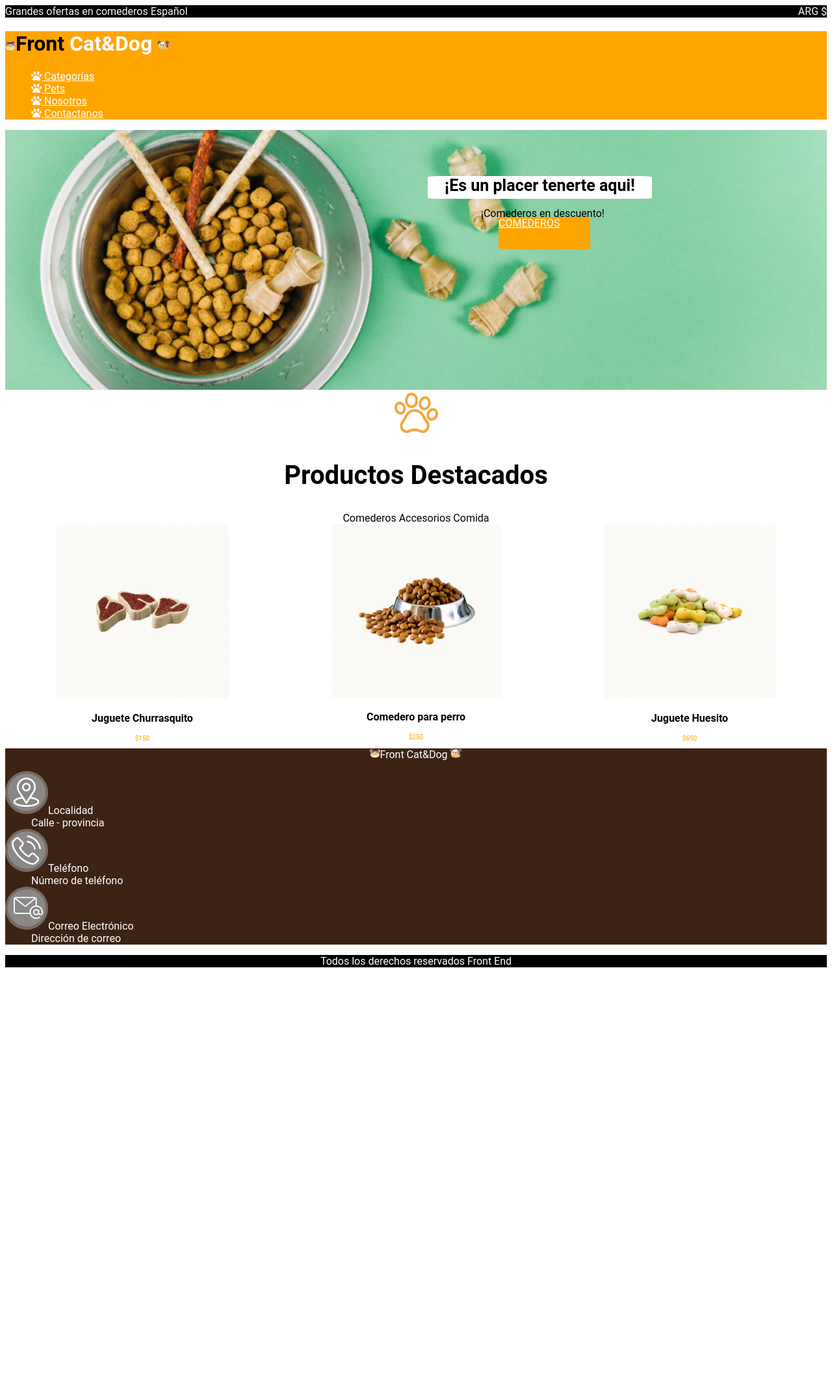
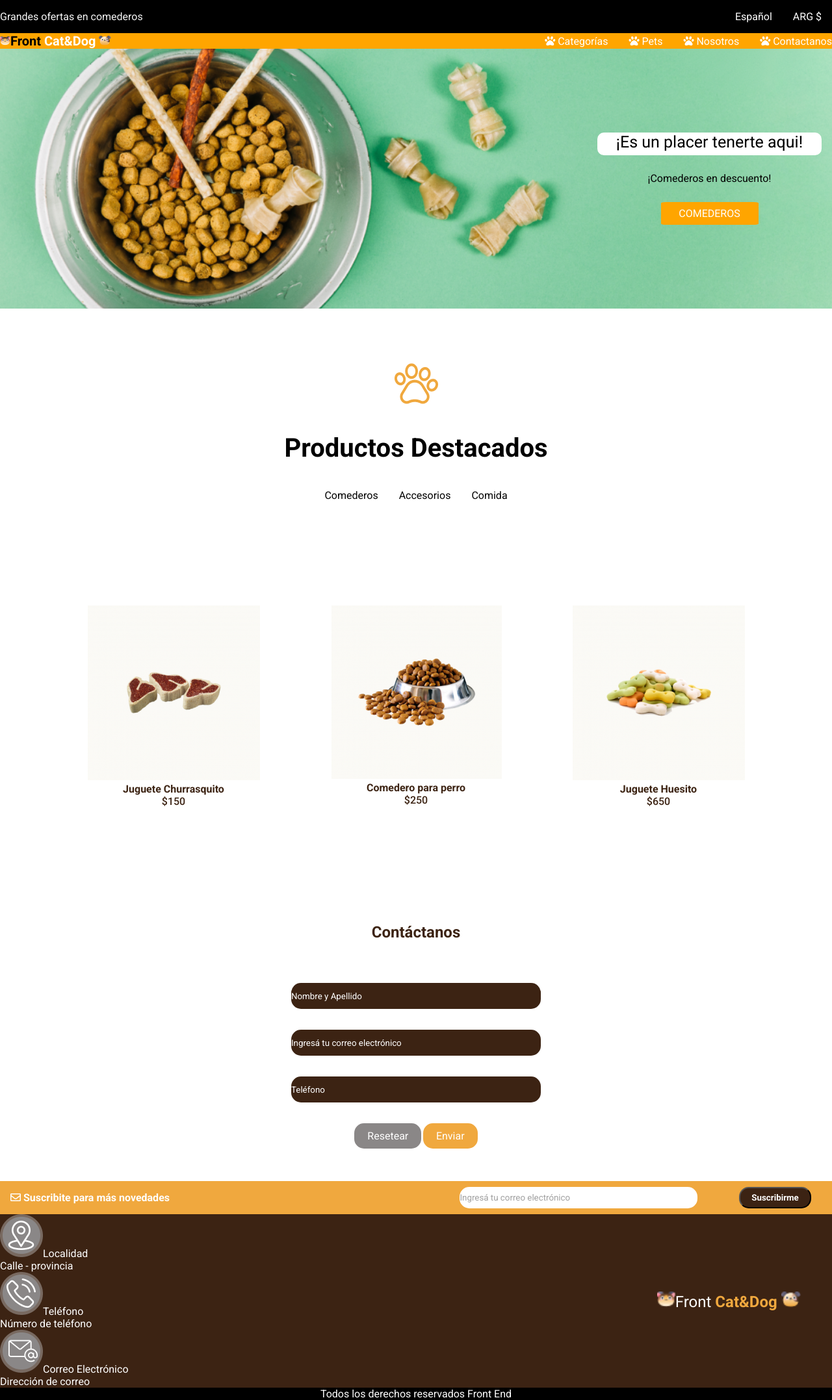
Before and after one commit to milagrosabdala/proyectopetshop, a plain HTML site: page index.html in a window 1280 px wide. Shown: the whole page at 65% size. Before the commit the page ends 1505 px from the top, so only its background shows below. Drawn offline with Linux system fonts and the light colour scheme.

Commit message:
PETSHOP ACTUALIZADO 11-7

```diff
--- /dev/null
+++ b/CSS/base.css
@@ -0,0 +1,58 @@
+.d-flex {
+	display: flex;
+}
+
+.flex-column {flex-direction: column;}
+
+.d-flex-rowreverse {
+	flex-direction: row-reverse;
+}
+
+.justify-center {
+	justify-content: center;
+}
+
+.justify-evenly {
+	justify-content: space-evenly;
+}
+
+.justify-between {
+	justify-content: space-between;
+}
+
+.space-around {
+	justify-content: space-around;
+}
+
+.align-items-center {
+	align-items: center;
+}
+
+.container {
+	max-width: 1200px;
+	margin: auto;
+}
+
+.bg-white {
+	background: white;
+}
+
+.bg-black {
+	background: black;
+}
+
+.blanco {
+	color: white;
+}
+
+.text-center {
+	text-align: center;
+}
+
+.m-20 {
+	margin: 20px;
+}
+
+.text-center {
+	text-align: center;
+}
--- a/CSS/estilos.css
+++ b/CSS/estilos.css
@@ -1,85 +1,298 @@
+@import url("https://fonts.googleapis.com/css2?family=Roboto:wght@100;400;500;700&display=swap");
 
-<style>
-@import url('https://fonts.googleapis.com/css2?family=Roboto:wght@100&display=swap');
-</style>
-
-
+@import url(/CSS/base.css);
 
 /*HEADER*/
 
-*{font-family: 'Roboto', sans-serif;}
+* {
+	font-family: "Roboto", sans-serif;
+	padding: 0;
+	margin: 0;
+	box-sizing: border-box;
+}
 
+a {
+	color: white;
+	text-decoration: none;
+}
 
-h1 {color:black}
-.topheader{color: whitesmoke; background-color: black; background-size: contain;}
-.divlogo {background-color: orange;}
+h1 {
+	font-size: 20px;
+	font-weight: 700px;
+	color: black;
+}
+.topheader {
+	color: whitesmoke;
+	background-color: black;
+	display: flex;
+	background-size: contain;
+}
 
-.hero
-{
+.desplegabletopheader li {
+	padding: 1em;
+}
+.divlogo {
+	background-color: orange;
+}
+
+.barranavegacion {
+	gap: 2em;
+}
+
+.linksnavegacion a:hover {
+	font-weight: 700;
+	font-size: 2em;
+}
+
+/*---HERO---*/
+.hero {
 	background-color: aliceblue;
-  background-image: url('../img/BOWL.png');
+	background-image: url("../img/BOWL.png");
 	background-repeat: no-repeat;
 	background-position: center;
 	background-size: cover;
 	height: 400px;
+	flex-direction: column;
+	justify-content: space-around;
+	align-items: flex-end;
+}
+.contenedorhero {
+	display: flex;
+	flex-direction: column;
+	justify-content: space-around;
+	align-items: center;
+	position: relative;
+	height: 50%;
+	padding: 1em;
+}
+.perroygato {
+	color: white;
 }
 
-.perroygato {color: white;}
-
-
 .esunplacer {
-  color: black ;
+	color: black;
 	font-family: Roboto, sans-serif;
-  font-style: normal;
-  font-weight: bold;
+	font-weight: 400;
 	font-size: 25px;
 	text-align: center;
-  background-color: white; position: absolute;
+	background-color: white;
 	width: 345px;
 	height: 35px;
-  left: 658px;
-  top: 246px;
-  border-radius:  5%;}
 
-.comederosendescuento { position: absolute;
+	border-radius: 10px;
+}
+
+.comederosendescuento {
 	width: 300px;
 	height: 19px;
 	left: 740px;
 	top: 303px;
+}
+
+.linkcomederos {
+	text-align: center;
+	padding: 0.5em;
+	background-color: orange;
+	font-size: 1em;
+	font-weight: 400;
+	border-radius: 5%;
+	width: 150px;
+}
+
+.linkcomederos a:hover {
+	font-family: Verdana, Geneva, Tahoma, sans-serif;
+	font-weight: 900;
+}
+
+/*BODY*/
+
+.bannercentral {
+	display: flex;
+	flex-direction: column;
+	justify-content: space-between;
+	align-content: space-between;
+	align-items: center;
+	padding: 10vh;
+}
+
+h2 {
+	font-family: "Roboto", sans-serif;
+	font-weight: bold;
+	font-size: 40px;
+	padding: 1em;
+}
+
+.seleccion {
+	display: flex;
+	align-items: center;
+	align-content: space-between;
+	gap: 2em;
+}
+
+.cards {
+	display: flex;
+	align-content: space-between;
+	justify-content: space-around;
+	padding: 10vh;
+}
+
+
+.cards p {
+	color: #3c2313;
+	text-align: center;
+	font-size: 1em;
+	font-weight: 500;
+}
+.precio {
+	text-align: center;
+	font-size: 1em;
+}
+
+/*FORMULARIO PRINCIPAL*/
+
+.formularioprincipal {
+	width: 100vw;
+	margin-bottom: 10px;
+	display: flex;
+	flex-direction: column;
+	justify-content: center;
+	align-items: center;
+	margin: 0 auto;
+	padding: 50px;
+}
+
+.formularioprincipal h2 {
+	color: #3c2313;
+	font-size: 1.5em;
+	padding: 2em;
+}
+
+.formulario {
+	width: 30vw;
+
+	display: flex;
+	flex-direction: column;
+	gap: 1em;
+}
+
+.formulario input {
+	height: 3em;
+	color: white;
+	background-color: #3c2313;
+	border-radius: 15px;
+	border-width: 0ch;
+}
+input::placeholder {
+	color: white;
+}
+
+.botonesformulario {
+	display: flex;
+	align-content: center;
+	padding-top: 2em;
+	margin: 0 auto;
+	width: 15vw;
+	justify-content: space-around;
+}
+
+.reset {
+	color: white;
+	background-color: #8a8787;
+	font-size: 1em;
+	padding: 10px 20px;
+	border-radius: 15px;
+	border-width: 0ch;
+}
+
+.enviar {
+	color: white;
+	background-color: #f0a83e;
+	font-size: 1em;
+	padding: 10px 20px;
+	border-radius: 15px;
+	border-width: 0ch;
+}
+
+/*SUSCRIPCION*/
+.divsuscripcion {
+	width: 100vw;
+	background-color: #f0a83e;
+	display: flex;
+	align-items: center;
+	justify-content: space-between;
 
 }
 
-.linkcomederos { background-color: orange;
-  margin: auto;
-  position: absolute;
-  border-radius: 5%;
-  width: 141px;
-  height: 50px;
-  left: 767px;
-  top: 334px;
+.divsuscripcion h2 {
+	font-size: 1rem;
+	color: white;
 }
-a:link{color: white;}
-a:visited {color: white;}
-a:hover {text-decoration: none;}
-a:active {text-decoration: none;}
 
+.formsuscripcion  form{
+	display: flex;
+	justify-content: space-between;
+	padding-right: 2em;
+	gap:4em
+;}
 
+#suscripcion {
+	width: 400px;
+	height: 2.5em;
+	color: #a0a0a0;
+	background-color: white;
+	border-width: 0ch;
+	border-radius: 15px;
+}
 
+#suscripcion::placeholder {
+	color: #a0a0a0;
+}
 
-/*BODY*/
-*{font-family: 'Roboto', sans-serif;}
-h2{font-family: 'Roboto', sans-serif; font-weight: bold; font-size: 40px;}
-
-
-
+#botonsuscribirme {
+	font-weight: bold;
+	color: white;
+	background-color: #3c2313;
+	width: 20%;
+	border-radius: 15px;
+	height: 2.5em;
+}
 
 /*FOOTER*/
-*{font-family: 'Roboto', sans-serif;}
-.footerbottom {color: white;
-   background-color:#3C2313; opacity: 100%; background-position: center; background-size: cover; }
+footer {
+	position: absolute;
+	width: 100vw;
+}
 
+.footerbottom {
+	display: flex;
+	justify-content: space-between;
+	color: white;
+	background-color: #3c2313;
+	opacity: 100%;
+	background-position: center;
+	background-size: cover;
+}
 
-.derechosreservados{text-align: center;color: white; background-color: black;}
-.precio{color: orange; font-size: 10px;font-family: 'Roboto', sans-serif;}
+.divlogofooter {
+	font-size: 1.5em;
+	color: white;
+	margin: auto 0;
+	padding-right: 2em;
+}
+.gatofooter,.perrofooter {height: 1em;}
 
-.cards {display: flex; flex-direction: row; justify-content: space-around}
+.perroygatofooter {
+	font-weight: bold;
+	color: #f0a83e;
+}
+
+.derechosreservados {
+	text-align: center;
+	color: white;
+	background-color: black;
+}
+.precio {
+	color: orange;
+	font-size: 10px;
+	font-family: "Roboto", sans-serif;
+}
--- a/index.html
+++ b/index.html
@@ -8,29 +8,36 @@
     <meta name="viewport" content="width=device-width, initial-scale=1.0">
     <title>PET_SHOP</title>
     <link rel="stylesheet" href="https://use.fontawesome.com/releases/v5.15.2/css/all.css">
-    <link rel="stylesheet" href="CSS/estilos.css" >
+    <link rel="stylesheet" href="CSS/estilos.css">
 
 
 </head>
 
 <body>
+
+
+    <!---HEADER-->
+
     <header>
 
 
-        <div class="topheader">
-            <span>Grandes ofertas en comederos</span>
-            <span>Español </span>
-            <span style="float: right;"> ARG $</span>
+        <div class="topheader d-flex justify-between align-items-center">
+            <div>Grandes ofertas en comederos</div>
+            <ul class="desplegabletopheader d-flex" type=none>
+                <li> <a href="#">Español</a> </li>
+                <li> <a href="#">ARG $</a> </li>
+            </ul>
+
         </div>
 
         <div>
-            <div class=divlogo>
+            <div class="divlogo d-flex align-items-center justify-between ">
                 <h1>
                     <img src="img/Cat.png">Front <span class="perroygato">Cat&Dog </span><img src="img/Dog.png">
                 </h1>
 
                 <nav class="linksnavegacion">
-                    <ul type=none>
+                    <ul class="barranavegacion align-items-center d-flex" type=none>
                         <li><a href="#"><i class="fas fa-paw"></i> Categorías</a></li>
                         <li><a href="#"><i class="fas fa-paw"></i> Pets</a></li>
                         <li><a href="#"><i class="fas fa-paw"></i> Nosotros</a></li>
@@ -42,23 +49,37 @@
         </div>
     </header>
 
+    <!---HEROE-->
 
-    <div class=hero>
-        <p class=esunplacer>¡Es un placer tenerte aqui!</p>
-        <p class="comederosendescuento">¡Comederos en descuento!</p>
-        <p class=linkcomederos><a href="comederos">COMEDEROS</a></p>
+    <div class="d-flex hero">
+        <div class="contenedorhero">
+            <p class="esunplacer text-center">¡Es un placer tenerte aqui!</p>
+            <p class="comederosendescuento text-center">¡Comederos en descuento!</p>
+            <p class="linkcomederos text-center"><a href="comederos">COMEDEROS</a></p>
+        </div>
+
+    </div>
+
+    <!--BANNER CENTRAL-->
+
+
+
+    <div class="bannercentral">
+        <img src="img/pawprint 1.png" </div>
+        <h2>Productos Destacados</h2>
+        <div class="seleccion">
+            <p>Comederos</p>
+            <p>Accesorios</p>
+            <p>Comida</p>
+        </div>
     </div>
 
 
 
-    <content>
-        <div align=center><img src="img/pawprint 1.png" </div>
-            <h2 align="center">Productos Destacados</h2>
-            <span>Comederos</span> <span>Accesorios</span> <span>Comida</span>
 
-    </content>
+    <!---CARDS-->
 
-    <div class="cards">
+    <div class=" cards">
         <div>
             <img src="img/churrasquito.png" alt="churrasquito">
             <p><b>Juguete Churrasquito</b></p>
@@ -80,14 +101,48 @@
 
     </div>
 
+    <!---FORMULARIO-->
+
+    <div class="formularioprincipal">
+        <h2 align=center>Contáctanos</h2>
+        <form>
+            <div class="formulario">
+                <label for="name"></label>
+                <input type="text" name="name" id="name" placeholder="Nombre y Apellido">
+                <label for="email"></label>
+                <input type="email" name="email" id="email" placeholder="Ingresá tu correo electrónico">
+                <label for="tel"></label>
+                <input type="tel" name="tel" id="tel" placeholder="Teléfono">
+            </div>
+            <div class="botonesformulario">
+                <input class="reset" type="Reset" value="Resetear">
+                <input class="enviar" type="Submit" value="Enviar">
+            </div>
+        </form>
+    </div>
 
 
+    <!---SUSCRIBIRTE-->
+    <div class="divsuscripcion">
+        <h2><i class="far fa-envelope"></i> Suscribite para más novedades</h2>
+        <div class="formsuscripcion">
+            <form>
+                <label for="suscripcion"></label>
+                <input type="text" name="suscripcion" id="suscripcion" placeholder="Ingresá tu correo electrónico">
+                <input type="Submit" id=botonsuscribirme value="Suscribirme">
+            </form>
+        </div>
+    </div>
+
+
+
+
+
+    <!---FOOTER-->
     <footer>
+        <div class="footerbottom">
 
-        <div class="footerbottom">
-            <span class="logofooter"><img src="img/Cat.png">Front <span class="perroygato">Cat&Dog </span>
-                <img src="img/Dog.png"></span>
-            <dl align=left>
+            <dl class="divlocalidad">
                 <dt><img src="img/iconolocation.png" alt="locationimage">Localidad
                 <dd>Calle - provincia</dd>
                 </dt>
@@ -99,7 +154,8 @@
                 </dt>
             </dl>
 
-
+            <div class="divlogofooter"> <img class="gatofooter" src="img/Cat.png">Front <span
+                    class="perroygatofooter">Cat&Dog </span><img class="perrofooter" src="img/Dog.png"></div>
         </div>
 
         <p class="derechosreservados" align=center>Todos los derechos reservados Front End</p>
```
Lines whose indentation alone changed are shown as unchanged.
